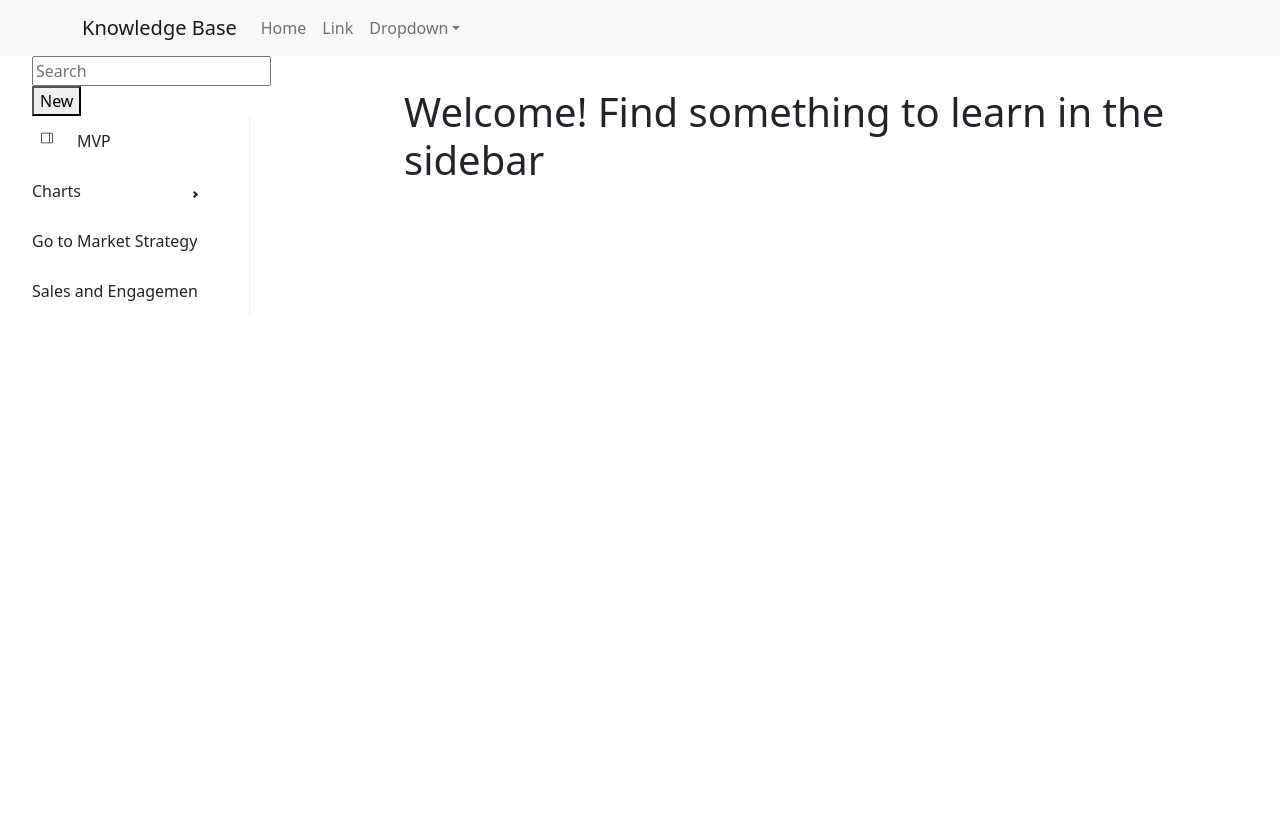
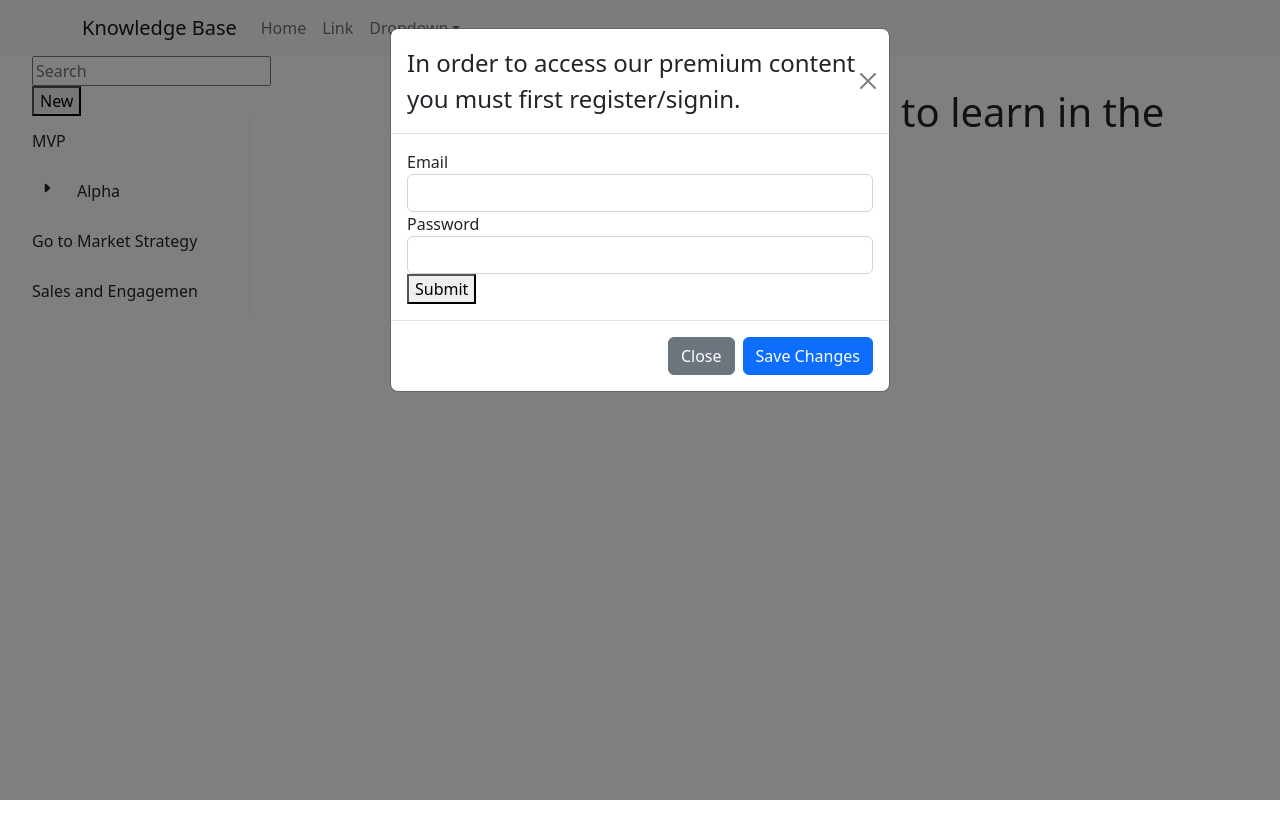
Before and after one commit to PrimeTimeTran/react-ts-knowledgebase, a React (Vite) app: page / in a window 1280 px wide. Shown: the top 838 px of the page. Built offline with nearby package versions, Linux system fonts and the light colour scheme.

Commit message:
Add caret to menu and auth for disable scroll

```diff
--- /dev/null
+++ b/src/components/Caret.tsx
@@ -0,0 +1,55 @@
+import { useState } from 'react'
+import { SubMenu } from 'react-pro-sidebar';
+
+export interface IconProps extends React.SVGAttributes<HTMLOrSVGElement> {
+  size?: number;
+  label?: string;
+}
+
+// https://fontawesomeicons.com/svg/icons/layout-sidebar-reverse
+export const CaretRight: React.FC<IconProps> = ({ size = 18, ...rest }) => {
+  return (
+    <svg
+      xmlns="http://www.w3.org/2000/svg"
+      width={size}
+      height={size}
+      viewBox="0 0 24 24"
+      fill="currentColor"
+      {...rest}
+    >
+      <path d="m12.14 8.753-5.482 4.796c-.646.566-1.658.106-1.658-.753V3.204a1 1 0 0 1 1.659-.753l5.48 4.796a1 1 0 0 1 0 1.506z"></path>
+    </svg>
+  );
+};
+
+export const CaretOpen: React.FC<IconProps> = ({ size = 18, ...rest }) => {
+  return (
+    <svg
+      xmlns="http://www.w3.org/2000/svg"
+      width={size}
+      height={size}
+      viewBox="0 0 24 24"
+      fill="currentColor"
+      {...rest}
+    >
+      <path d="M7.247 11.14 2.451 5.658C1.885 5.013 2.345 4 3.204 4h9.592a1 1 0 0 1 .753 1.659l-4.796 5.48a1 1 0 0 1-1.506 0z"></path>
+    </svg>
+  );
+};
+
+
+export const IconLeft: React.FC<IconProps> = ({ label, children }) => {
+  const [open, setOpen] = useState(false)
+  return (
+    <SubMenu
+      label={label}
+      icon={open ? <CaretOpen /> : <CaretRight />}
+      onOpenChange={() => setOpen(!open)}
+
+    >
+      {children}
+    </SubMenu>
+  );
+};
+
+export default IconLeft
--- /dev/null
+++ b/src/components/Modal.tsx
@@ -0,0 +1,49 @@
+import { useState, useEffect } from 'react'
+
+import Button from 'react-bootstrap/Button';
+import Modal from 'react-bootstrap/Modal';
+
+import Register from './Register'
+
+import { useAuth } from '../hooks'
+
+export default function Modale() {
+  const { isAuthenticated, setToken } = useAuth();
+
+  const [show, setShow] = useState<boolean>(!isAuthenticated);
+
+  console.log({ foo: 'barr', isAuthenticated, show, op: !isAuthenticated });
+
+  const handleClose = () => setShow(false);
+  const handleShow = () => setShow(true);
+
+  useEffect(() => {
+    setShow(!isAuthenticated)
+  }, [isAuthenticated])
+
+  const onSubmit = (e: string, p: string) => {
+    setToken('sjsjs')
+    handleClose()
+  }
+
+  return (
+    <Modal show={show} onHide={handleClose}>
+      <Modal.Header closeButton>
+        <Modal.Title>In order to access our premium content you must first register/signin.</Modal.Title>
+      </Modal.Header>
+      <Modal.Body>
+
+        <Register onSubmit={onSubmit} />
+
+      </Modal.Body>
+      <Modal.Footer>
+        <Button variant="secondary" onClick={handleClose}>
+          Close
+        </Button>
+        <Button variant="primary" onClick={handleClose}>
+          Save Changes
+        </Button>
+      </Modal.Footer>
+    </Modal>
+  );
+}
--- /dev/null
+++ b/src/components/Register.tsx
@@ -0,0 +1,41 @@
+import React, { useState } from "react";
+
+import { Form } from 'react-bootstrap'
+
+interface RegisterProps {
+  onSubmit: (email: string, password: string) => void;
+}
+
+const Register: React.FC<RegisterProps> = ({ onSubmit }) => {
+  const [email, setEmail] = useState("");
+  const [password, setPassword] = useState("");
+
+  const handleSubmit = (event: React.FormEvent<HTMLFormElement>) => {
+    event.preventDefault();
+    onSubmit(email, password);
+  };
+
+  return (
+    <form onSubmit={handleSubmit}>
+      <label htmlFor="email">Email</label>
+      <Form.Control
+        type="email"
+        id="email"
+        value={email}
+        onChange={(event) => setEmail(event.target.value)}
+      />
+
+      <label htmlFor="password">Password</label>
+      <Form.Control
+        type="password"
+        id="password"
+        value={password}
+        onChange={(event) => setPassword(event.target.value)}
+      />
+
+      <button type="submit">Submit</button>
+    </form>
+  );
+};
+
+export default Register;
--- /dev/null
+++ b/src/hooks/index.ts
@@ -0,0 +1,32 @@
+import { useState, useEffect } from "react";
+
+interface AuthState {
+  isAuthenticated: boolean;
+  setToken: (token: string) => void;
+  removeToken: () => void;
+}
+
+export const useAuth = (): AuthState => {
+  const [isAuthenticated, setIsAuthenticated] = useState(false);
+
+  useEffect(() => {
+    const token = localStorage.getItem("token");
+    if (token) {
+      setIsAuthenticated(true);
+    }
+  }, [isAuthenticated]);
+
+  const setToken = (token: string) => {
+    localStorage.setItem("token", token);
+    setIsAuthenticated(true);
+  };
+
+  const removeToken = () => {
+    localStorage.removeItem("token");
+    setIsAuthenticated(false);
+  };
+
+  return { isAuthenticated, setToken, removeToken };
+};
+
+export default useAuth;
--- a/src/index.css
+++ b/src/index.css
@@ -23,7 +23,16 @@ a.ps-menu-button {
 
 .ps-open > ul {
   padding-left: 10px;
-  border-left: 1px solid grey;
+}
+.ps-submenu-expand-icon {
+  display: none;
+}
+
+.submenu {
+  border-left: solid;
+  border-left-color: black;
+  border-left-width: 1px;
+  padding-left: 10px;
 }
 
 /* Extra small devices (phones, 600px and down) */
--- a/src/main.tsx
+++ b/src/main.tsx
@@ -12,7 +12,7 @@ import './index.css'
 
 import Root from "./routes/root";
 import ErrorPage from "./error-page";
-import Contact from "./routes/post";
+import Post from "./routes/post";
 
 function Home() {
   return <h1>Welcome! Find something to learn in the sidebar</h1>
@@ -30,7 +30,7 @@ const router = createBrowserRouter([
       },
       {
         path: "posts/:postId",
-        element: <Contact />,
+        element: <Post />,
       },
     ],
   },
--- a/src/routes/post.tsx
+++ b/src/routes/post.tsx
@@ -2,8 +2,11 @@ import { useEffect } from 'react';
 
 import { useParams } from 'react-router-dom';
 
+import { useAuth } from '../hooks/index'
+
 const Post = () => {
-  let { postId } = useParams();
+  const { postId } = useParams();
+  const { isAuthenticated } = useAuth();
 
   useEffect(() => {
     const item = document.getElementsByClassName('doc-content')[0]
@@ -13,7 +16,17 @@ const Post = () => {
   }, [])
 
   return (
-    <iframe id="iframe" width="100%" height="100%" style={{ display: 'flex', justifyContent: 'center' }} frameBorder="1" src={`https://docs.google.com/document/d/e/${postId}/pub?embedded=true`}></iframe>
+    <iframe
+      id="iframe"
+      width="100%"
+      height="100%"
+      scrolling={isAuthenticated ? 'yes' : 'no'}
+      style={{
+        display: 'flex',
+        justifyContent: 'center',
+      }}
+      frameBorder="1"
+      src={`https://docs.google.com/document/d/e/${postId}/pub?embedded=true`} />
   );
 }
 
--- a/src/routes/root.tsx
+++ b/src/routes/root.tsx
@@ -1,3 +1,4 @@
+import { useState } from 'react'
 import {
   Link,
   Outlet,
@@ -8,25 +9,9 @@ import { Sidebar, Menu, MenuItem, SubMenu, sidebarClasses, menuClasses } from 'r
 import { Row, Col } from 'react-bootstrap';
 
 import Nav from '../components/Navbar'
+import Modal from '../components/Modal'
+import IconLeft from '../components/Caret'
 
-export interface IconProps extends React.SVGAttributes<HTMLOrSVGElement> {
-  size?: number;
-}
-// https://fontawesomeicons.com/svg/icons/layout-sidebar-reverse
-export const BarChart: React.FC<IconProps> = ({ size = 18, ...rest }) => {
-  return (
-    <svg
-      xmlns="http://www.w3.org/2000/svg"
-      width={size}
-      height={size}
-      viewBox="0 0 24 24"
-      fill="currentColor"
-      {...rest}
-    >
-      <path d="M16 3a2 2 0 0 0-2-2H2a2 2 0 0 0-2 2v10a2 2 0 0 0 2 2h12a2 2 0 0 0 2-2V3zm-5-1v12H2a1 1 0 0 1-1-1V3a1 1 0 0 1 1-1h9zm1 0h2a1 1 0 0 1 1 1v10a1 1 0 0 1-1 1h-2V2z"></path>
-    </svg>
-  );
-};
 
 export default function Root() {
   return (
@@ -62,42 +47,42 @@ export default function Root() {
               [`.${menuClasses.label}::-webkit-scrollbar`]: {
                 display: 'none',
               },
-              [`.${menuClasses.icon}`]: {
-
-              }
             }}
           >
             <Menu>
-              <MenuItem icon={<BarChart />}
-                component={<Link to={`posts/2PACX-1vRw4Y8-rAKlBgO4_KgfnHa4tV8I0xT-26c9Erf7zXKl-_G3nRjBTTzy5eDtOe32txP4-LfMMNNESSis`} />}>
+              <MenuItem component={<Link to={`posts/2PACX-1vRw4Y8-rAKlBgO4_KgfnHa4tV8I0xT-26c9Erf7zXKl-_G3nRjBTTzy5eDtOe32txP4-LfMMNNESSis`} />}>
                 MVP
               </MenuItem>
-              <SubMenu
-                label="Charts"
-              >
-                <MenuItem component={<Link to={`posts/2PACX-1vRbQsv2Jt8kx0VEDz8DODDHiSmMw_jRwXE3yksdgRoCUn-S0GQBuzyyttCj9h4m5vdQh2q0t7-ae_f4`} />}>
+              <IconLeft label="Alpha">
+                <MenuItem
+                  className='submenu'
+                  component={<Link to={`posts/2PACX-1vRbQsv2Jt8kx0VEDz8DODDHiSmMw_jRwXE3yksdgRoCUn-S0GQBuzyyttCj9h4m5vdQh2q0t7-ae_f4`} />}
+                >
                   Product Market Fit
                 </MenuItem>
-                <MenuItem component={<Link to={`posts/2PACX-1vRw4Y8-rAKlBgO4_KgfnHa4tV8I0xT-26c9Erf7zXKl-_G3nRjBTTzy5eDtOe32txP4-LfMMNNESSis`} />}>
+                <MenuItem
+                  className="submenu"
+                  component={<Link to={`posts/2PACX-1vRw4Y8-rAKlBgO4_KgfnHa4tV8I0xT-26c9Erf7zXKl-_G3nRjBTTzy5eDtOe32txP4-LfMMNNESSis`} />}
+                >
                   How is Product-Market Fit Measured?
                 </MenuItem>
-                <SubMenu label="Charts">
-                  <MenuItem component={<Link to={`posts/2PACX-1vRbQsv2Jt8kx0VEDz8DODDHiSmMw_jRwXE3yksdgRoCUn-S0GQBuzyyttCj9h4m5vdQh2q0t7-ae_f4`} />}>
+                <IconLeft label="Bravo">
+                  <MenuItem className="submenu" component={<Link to={`posts/2PACX-1vRbQsv2Jt8kx0VEDz8DODDHiSmMw_jRwXE3yksdgRoCUn-S0GQBuzyyttCj9h4m5vdQh2q0t7-ae_f4`} />}>
                     Product Market Fit
                   </MenuItem>
-                  <MenuItem component={<Link to={`posts/2PACX-1vRw4Y8-rAKlBgO4_KgfnHa4tV8I0xT-26c9Erf7zXKl-_G3nRjBTTzy5eDtOe32txP4-LfMMNNESSis`} />}>
+                  <MenuItem className="submenu" component={<Link to={`posts/2PACX-1vRw4Y8-rAKlBgO4_KgfnHa4tV8I0xT-26c9Erf7zXKl-_G3nRjBTTzy5eDtOe32txP4-LfMMNNESSis`} />}>
                     How is Product-Market Fit Measured?
                   </MenuItem>
-                  <SubMenu label="Charts">
-                    <MenuItem component={<Link to={`posts/2PACX-1vRbQsv2Jt8kx0VEDz8DODDHiSmMw_jRwXE3yksdgRoCUn-S0GQBuzyyttCj9h4m5vdQh2q0t7-ae_f4`} />}>
+                  <IconLeft label="Charlie">
+                    <MenuItem className="submenu" component={<Link to={`posts/2PACX-1vRbQsv2Jt8kx0VEDz8DODDHiSmMw_jRwXE3yksdgRoCUn-S0GQBuzyyttCj9h4m5vdQh2q0t7-ae_f4`} />}>
                       Product Market Fit
                     </MenuItem>
-                    <MenuItem component={<Link to={`posts/2PACX-1vRw4Y8-rAKlBgO4_KgfnHa4tV8I0xT-26c9Erf7zXKl-_G3nRjBTTzy5eDtOe32txP4-LfMMNNESSis`} />}>
+                    <MenuItem className="submenu" component={<Link to={`posts/2PACX-1vRw4Y8-rAKlBgO4_KgfnHa4tV8I0xT-26c9Erf7zXKl-_G3nRjBTTzy5eDtOe32txP4-LfMMNNESSis`} />}>
                       How is Product-Market Fit Measured?
                     </MenuItem>
-                  </SubMenu>
-                </SubMenu>
-              </SubMenu>
+                  </IconLeft>
+                </IconLeft>
+              </IconLeft>
               <MenuItem component={<Link to={`posts/2PACX-1vRbQsv2Jt8kx0VEDz8DODDHiSmMw_jRwXE3yksdgRoCUn-S0GQBuzyyttCj9h4m5vdQh2q0t7-ae_f4`} />}>
                 Go to Market Strategy
               </MenuItem>
@@ -111,6 +96,7 @@ export default function Root() {
           <Outlet />
         </div>
       </Row>
+      <Modal />
     </Col>
   )
 }
```
